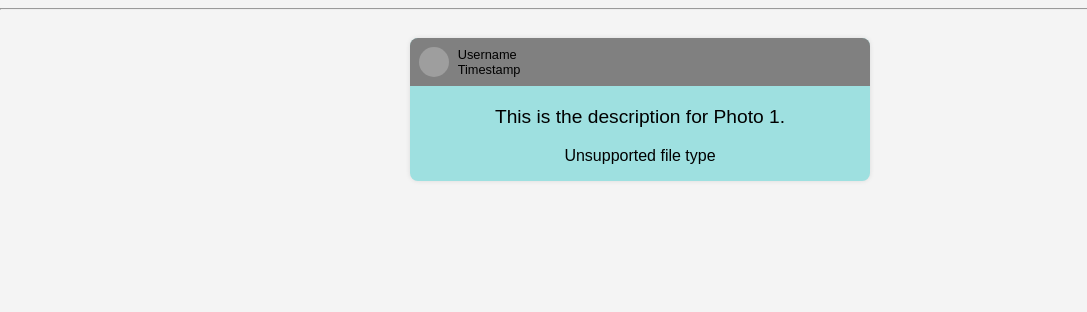
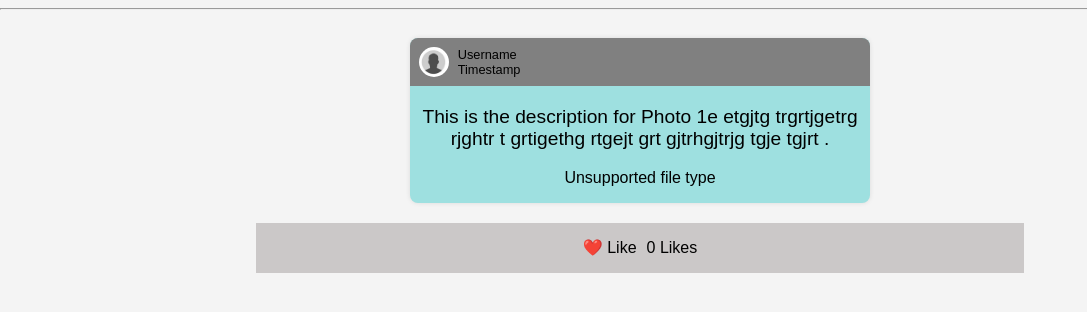
Before and after one commit to sujal-keshri/iHack, a Flask app: template templates/home.html in a window 1280 px wide. Shown: the part 76-388 px from the top of the page, without its empty margins (0-1087 px from the left). Run offline with Flask 3, Linux system fonts and the light colour scheme; the template is opened without the code that fills it: most values are stand-ins (such as "Sample title", 1, 10 or a date in 2020); grey boxes are pictures that could not be loaded.

Commit message:
added likes

```diff
--- a/templates/home.html
+++ b/templates/home.html
@@ -156,6 +156,18 @@
         font-size: 1.2em; /* Adjust font size for larger screens */
       }
     }
+    .like-container {
+      display: flex;
+      align-items: center;
+      justify-content: center; /* Align items horizontally to the center */
+      margin-top: 10px;
+      background-color: rgb(203, 200, 200);
+    }
+
+    .like-button {
+      margin-right: 10px;
+      cursor: pointer;
+    }
 
   </style>
 </head>
@@ -184,7 +196,7 @@
                 </div>
               </div>
               <div class="post-description">
-                <p>This is the description for Photo 1.</p>
+                <p>This is the description for Photo 1e etgjtg trgrtjgetrg rjghtr t grtigethg rtgejt grt gjtrhgjtrjg tgje tgjrt .</p>
               </div>
           <!-- <img class="media-item" src="q3_1.png" alt="Photo 1"> -->
           {% if file_name.lower().startswith(('p')) %}
@@ -197,7 +209,9 @@
             <source src="{{ url_for('static', filename='posts/' + file_name) }}" type="video/mp4">
             Your browser does not support the video tag.
           </video>
+
         </div>
+
       {% else %}
         <!-- Unknown file type -->
         <p>Unsupported file type</p>
@@ -205,6 +219,10 @@
         </div>
         {% endif %}
         <!-- Add more photos and videos as needed -->
+        <div class="like-container">
+            <div class="like-button" onclick="like('{{ file_name }}')">❤️ Like</div>
+            <p id="like-count-{{ file_name }}">0 Likes</p>
+          </div>
       </div>
       {% endfor %}
 
```
Also changed, not shown: research.db, static/posts/unknown.jpeg (added).
